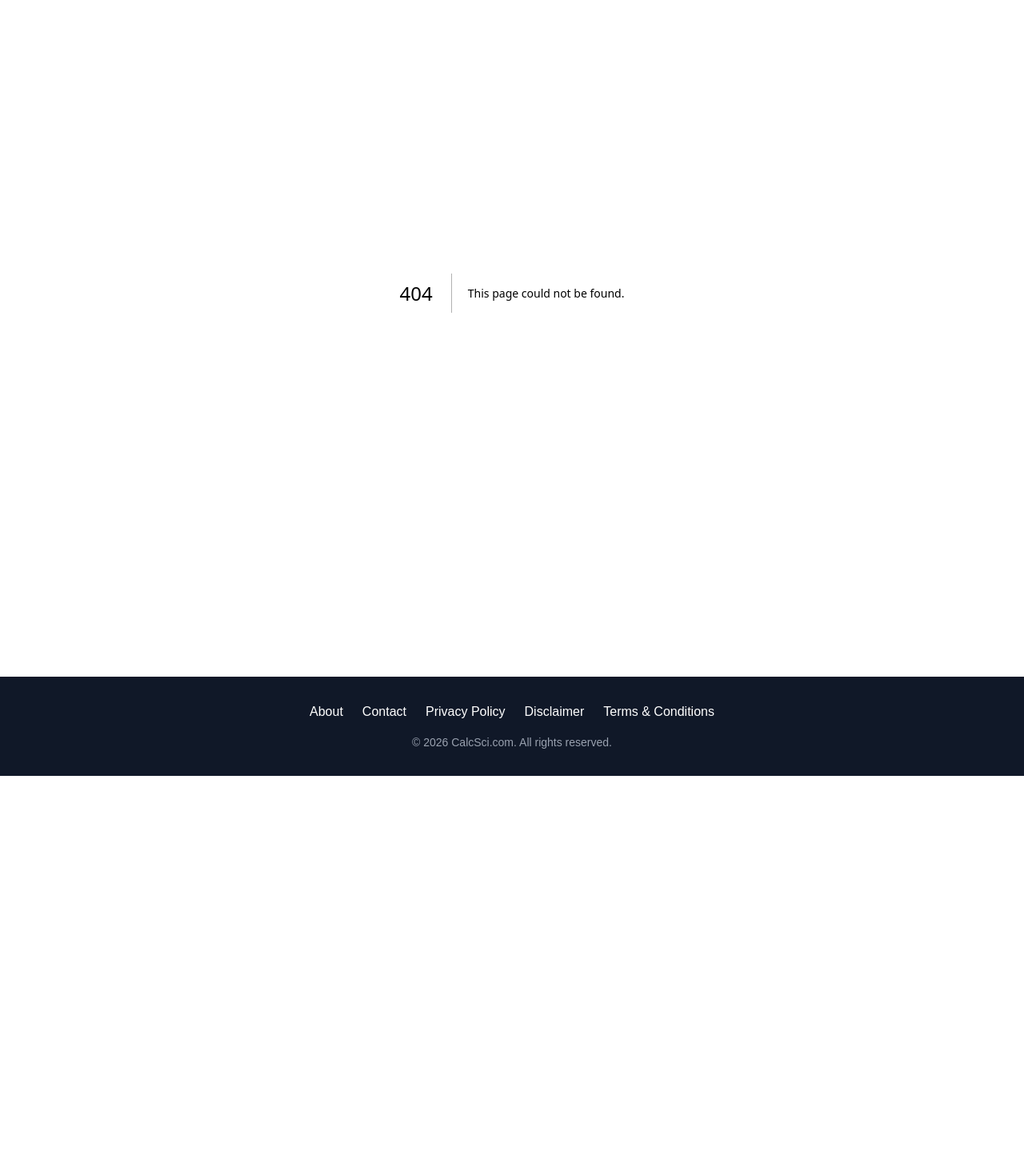
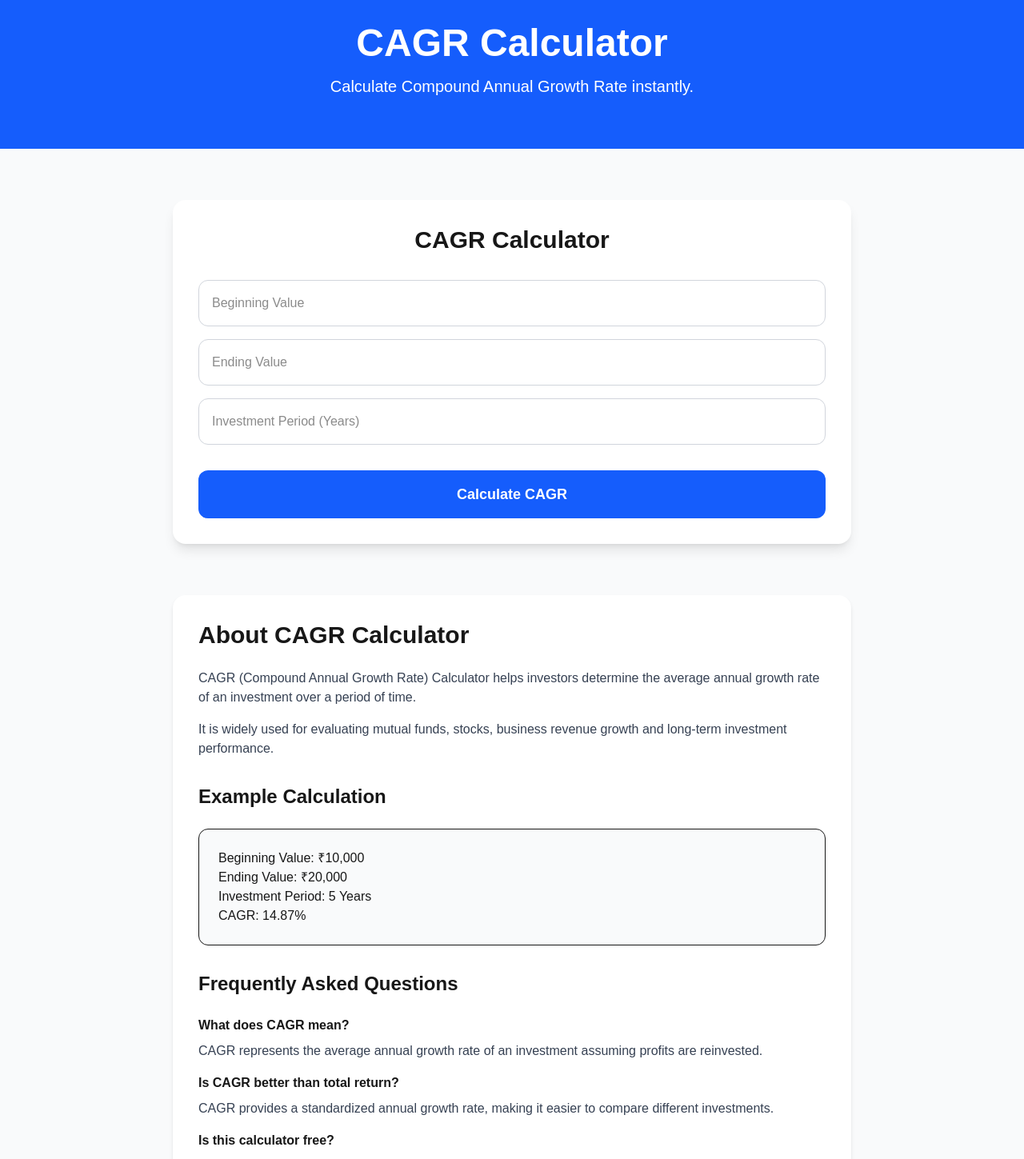
Before and after one commit to CalcSci/calcsci, a Next.js app: page /finance/cagr-calculator in a window 1280 px wide. Before the commit this address had no page. Shown: the part 98-1547 px from the top of the page at 80% size. Before the commit the page ends 1068 px from the top, so only its background shows below. Built offline with nearby package versions, Linux system fonts and the light colour scheme.

Commit message:
Added new blog

```diff
--- /dev/null
+++ b/app/finance/cagr-calculator/layout.tsx
@@ -0,0 +1,44 @@
+import type { Metadata } from "next";
+
+export const metadata: Metadata = {
+  title:
+    "CAGR Calculator - Compound Annual Growth Rate Calculator | CalcSci",
+  description:
+    "Free CAGR Calculator by CalcSci. Calculate Compound Annual Growth Rate (CAGR) instantly for investments and business growth.",
+  alternates: {
+    canonical: "/finance/cagr-calculator",
+  },
+  openGraph: {
+    title:
+      "CAGR Calculator - Compound Annual Growth Rate Calculator | CalcSci",
+    description:
+      "Calculate CAGR instantly using beginning value, ending value and investment period.",
+    url: "https://www.calcsci.com/finance/cagr-calculator",
+    siteName: "CalcSci",
+    type: "website",
+    images: [
+      {
+        url: "/og-image.png",
+        width: 1200,
+        height: 630,
+        alt: "CAGR Calculator | CalcSci",
+      },
+    ],
+  },
+  twitter: {
+    card: "summary_large_image",
+    title:
+      "CAGR Calculator - Compound Annual Growth Rate Calculator | CalcSci",
+    description:
+      "Calculate CAGR instantly using beginning value, ending value and investment period.",
+    images: ["/og-image.png"],
+  },
+};
+
+export default function Layout({
+  children,
+}: {
+  children: React.ReactNode;
+}) {
+  return children;
+}
--- /dev/null
+++ b/app/finance/cagr-calculator/page.tsx
@@ -0,0 +1,199 @@
+"use client";
+
+import { useState } from "react";
+import BreadcrumbSchema from "@/components/BreadcrumbSchema";
+
+export default function CAGRCalculatorPage() {
+  const [beginningValue, setBeginningValue] = useState("");
+  const [endingValue, setEndingValue] = useState("");
+  const [years, setYears] = useState("");
+  const [cagr, setCagr] = useState("");
+
+  const calculateCAGR = () => {
+    const start = Number(beginningValue);
+    const end = Number(endingValue);
+    const period = Number(years);
+    if (
+      !start ||
+      !end ||
+      !period ||
+      start <= 0 ||
+      end <= 0 ||
+      period <= 0
+    ) {
+      setCagr("Please enter valid values.");
+      return;
+    }
+    const result =
+      (Math.pow(end / start, 1 / period) - 1) * 100;
+    setCagr(result.toFixed(2));
+  };
+
+  return (
+    <>
+      <BreadcrumbSchema
+        items={[
+          {
+            name: "Home",
+            url: "https://www.calcsci.com",
+          },
+          {
+            name: "Finance",
+            url: "https://www.calcsci.com/finance",
+          },
+          {
+            name: "CAGR Calculator",
+            url:
+              "https://www.calcsci.com/finance/cagr-calculator",
+          },
+        ]}
+      />
+
+      <script
+        type="application/ld+json"
+        dangerouslySetInnerHTML={{
+          __html: JSON.stringify({
+            "@context": "https://schema.org",
+            "@type": "WebApplication",
+            name: "CAGR Calculator",
+            url: "https://www.calcsci.com/finance/cagr-calculator",
+            applicationCategory: "FinanceApplication",
+            operatingSystem: "Any",
+            description:
+              "Calculate Compound Annual Growth Rate (CAGR) using beginning value, ending value and investment period.",
+          }),
+        }}
+      />
+
+      <script
+        type="application/ld+json"
+        dangerouslySetInnerHTML={{
+          __html: JSON.stringify({
+            "@context": "https://schema.org",
+            "@type": "FAQPage",
+            mainEntity: [
+              {
+                "@type": "Question",
+                name: "What is CAGR?",
+                acceptedAnswer: {
+                  "@type": "Answer",
+                  text:
+                    "CAGR stands for Compound Annual Growth Rate and measures the annual growth rate of an investment over a specified period.",
+                },
+              },
+              {
+                "@type": "Question",
+                name: "Why is CAGR important?",
+                acceptedAnswer: {
+                  "@type": "Answer",
+                  text:
+                    "CAGR helps investors compare the performance of investments over time using a standardized annual growth rate.",
+                },
+              },
+              {
+                "@type": "Question",
+                name: "Can CAGR be used for stocks and mutual funds?",
+                acceptedAnswer: {
+                  "@type": "Answer",
+                  text:
+                    "Yes. CAGR is commonly used to evaluate stocks, mutual funds, business growth and other investments.",
+                },
+              },
+              {
+                "@type": "Question",
+                name: "Is this CAGR Calculator free?",
+                acceptedAnswer: {
+                  "@type": "Answer",
+                  text:
+                    "Yes. CalcSci provides this CAGR Calculator completely free.",
+                },
+              },
+            ],
+          }),
+        }}
+      />
+
+      <main className="bg-gray-50 min-h-screen">
+      <section className="bg-blue-600 text-white py-16 text-center">
+        <h1 className="text-5xl font-bold mb-4">CAGR Calculator</h1>
+        <p className="text-xl">Calculate Compound Annual Growth Rate instantly.</p>
+      </section>
+      <section className="max-w-4xl mx-auto px-6 py-16">
+        <div className="bg-white rounded-2xl shadow-lg p-8">
+          <h2 className="text-3xl font-bold text-center mb-8">CAGR Calculator</h2>
+          <div className="grid gap-4">
+            <input
+              type="number"
+              placeholder="Beginning Value"
+              value={beginningValue}
+              onChange={(e) =>
+                setBeginningValue(e.target.value)
+              }
+              className="border border-gray-300 rounded-xl p-4"
+            />
+            <input
+              type="number"
+              placeholder="Ending Value"
+              value={endingValue}
+              onChange={(e) =>
+                setEndingValue(e.target.value)
+              }
+              className="border border-gray-300 rounded-xl p-4"
+            />
+            <input
+              type="number"
+              placeholder="Investment Period (Years)"
+              value={years}
+              onChange={(e) =>
+                setYears(e.target.value)
+              }
+              className="border border-gray-300 rounded-xl p-4"
+            />
+          </div>
+          <button
+            onClick={calculateCAGR}
+            className="w-full mt-8 bg-blue-600 text-white py-4 rounded-xl text-lg font-semibold hover:bg-blue-700"
+          >
+            Calculate CAGR
+          </button>
+          {cagr && (
+            <div className="bg-green-50 border border-green-300 rounded-xl p-6 text-center mt-8">
+              <h3 className="text-2xl font-bold text-green-700">CAGR Result</h3>
+              <p className="text-3xl font-bold mt-4">{cagr}%</p>
+            </div>
+          )}
+        </div>
+      </section>
+
+      <section className="max-w-4xl mx-auto px-6 pb-16">
+        <div className="bg-white rounded-2xl shadow-md p-8">
+          <h2 className="text-3xl font-bold mb-6">About CAGR Calculator</h2>
+          <p className="text-gray-700 mb-4">
+            CAGR (Compound Annual Growth Rate) Calculator helps
+            investors determine the average annual growth rate
+            of an investment over a period of time.
+          </p>
+          <p className="text-gray-700 mb-8">
+            It is widely used for evaluating mutual funds,
+            stocks, business revenue growth and long-term
+            investment performance.
+          </p>
+          <h2 className="text-2xl font-bold mb-6">Example Calculation</h2>
+          <div className="bg-gray-50 border rounded-xl p-6 mb-8">
+            <p>Beginning Value: ₹10,000</p>
+            <p>Ending Value: ₹20,000</p>
+            <p>Investment Period: 5 Years</p>
+            <p>CAGR: 14.87%</p>
+          </div>
+          <h2 className="text-2xl font-bold mb-6">Frequently Asked Questions</h2>
+          <h3 className="font-semibold mb-2">What does CAGR mean?</h3>
+          <p className="mb-4 text-gray-700">CAGR represents the average annual growth rate of an investment assuming profits are reinvested.</p>
+          <h3 className="font-semibold mb-2">Is CAGR better than total return?</h3>
+          <p className="mb-4 text-gray-700">CAGR provides a standardized annual growth rate, making it easier to compare different investments.</p>
+          <h3 className="font-semibold mb-2">Is this calculator free?</h3>
+          <p className="text-gray-700">Yes. The CAGR Calculator is completely free to use.</p>
+        </div>
+      </section>
+    </main>
+  </>);
+}
--- a/app/page.tsx
+++ b/app/page.tsx
@@ -57,11 +57,16 @@ export default function Home() {
       icon: "🏦",
       href: "/finance/fd-calculator",
     },
-            {
-              name: "Discount Calculator",
-              icon: "🏷️",
-              href: "/finance/discount-calculator",
-            },
+    {
+      name: "Discount Calculator",
+      icon: "🏷️",
+      href: "/finance/discount-calculator",
+    },
+    {
+      name: "CAGR Calculator",
+      icon: "📈",
+      href: "/finance/cagr-calculator",
+    },
     {
       name: "EMI Calculator",
       icon: "💰",
@@ -223,6 +228,12 @@ export default function Home() {
               </div>
             </Link>
 
+            <Link href="/finance/cagr-calculator">
+              <div className="bg-blue-50 border border-blue-200 p-3 rounded-xl hover:bg-blue-100 cursor-pointer">
+                📈 CAGR Calculator
+              </div>
+            </Link>
+
             <Link href="/finance/currency-converter">
               <div className="bg-blue-50 border border-blue-200 p-3 rounded-xl hover:bg-blue-100 cursor-pointer">
                 💱 Currency Converter
```
